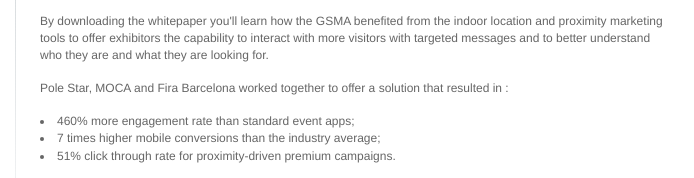
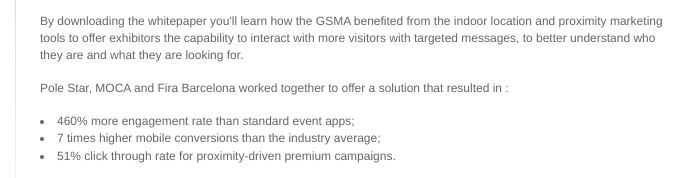
Before and after one commit to PoleStarTeam/WhitepaperMWC16, a plain HTML site: page index.html in a window 1280 px wide. Shown: the part 491-669 px from the top of the page, 415-1109 px from the left. Drawn offline with Linux system fonts and the light colour scheme.

Commit message:
test changes

```diff
--- a/index.html
+++ b/index.html
@@ -75,7 +75,7 @@
 					<h1>Whitepaper Mobile World Congress 2016</h1>
 					<h2>How can event organizers leverage proximity marketing and indoor location?</h2>
 					<p>Exhibitors strive for visibility during trade shows. Without it, they lose their ability to generate leads and to increase their brand awareness. At the MWC 2016, they were 101,000 visitors having generated more than 170,000 access to indoor location service over the 4 days of the show. This represents a huge and unique opportunity for event organizers and exhibitors to benefit from that and to maximize the RoI of those exhibitors.</p>
-					<p>By downloading the whitepaper you'll learn how the GSMA benefited from the indoor location and proximity marketing tools to offer exhibitors the capability to interact with more visitors with targeted messages and to better understand who they are and what they are looking for.</p>
+					<p>By downloading the whitepaper you'll learn how the GSMA benefited from the indoor location and proximity marketing tools to offer exhibitors the capability to interact with more visitors with targeted messages, to better understand who they are and what they are looking for.</p>
 					<p>Pole Star, MOCA and Fira Barcelona worked together to offer a solution that resulted in :</p>
 					<ul>
 						<li>460% more engagement rate than standard event apps;</li>
```
